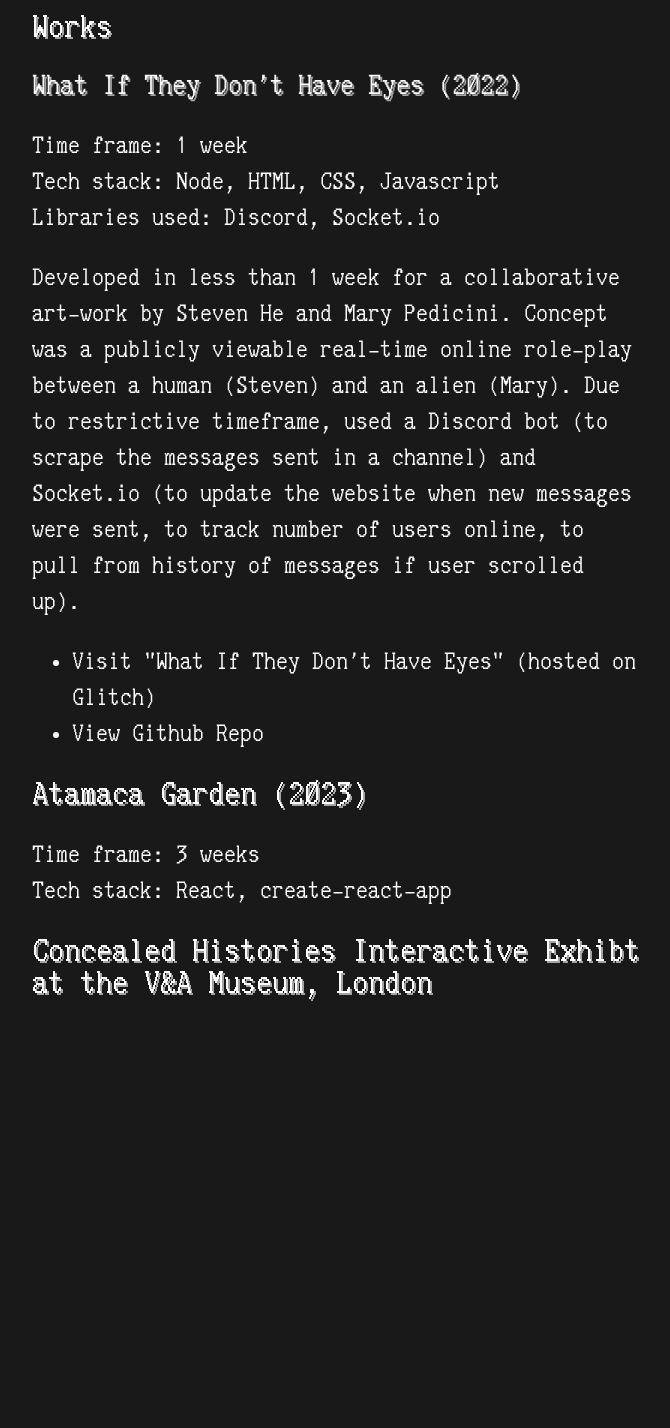
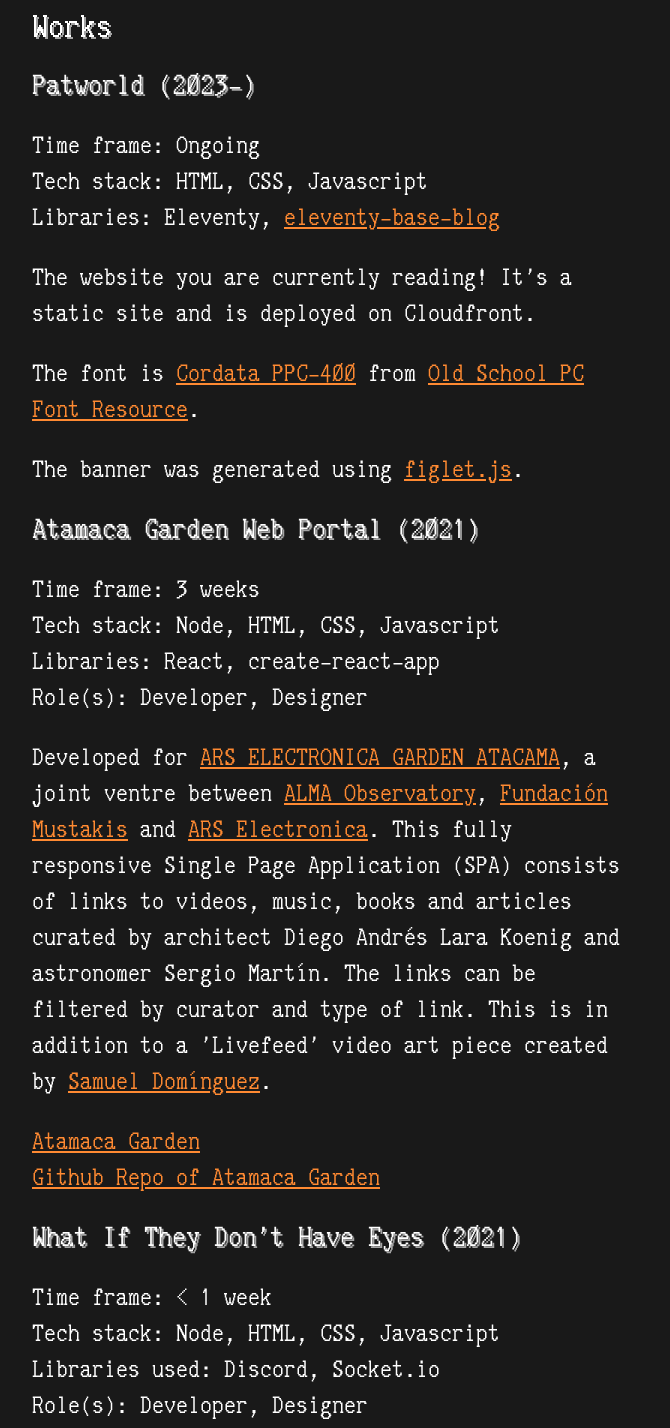
Before and after one commit to patrickpatrickpatrick/patrickpages, an Eleventy site: page content/works/index.md in a window 1280 px wide. Shown: the part 283-1711 px from the top of the page, without its empty margins (304-974 px from the left). Before the commit the page ends 1326 px from the top, so only its background shows below. Built offline with nearby package versions, Linux system fonts and the light colour scheme; Eleventy itself is replaced by a stand-in of ours; files that its build step writes are made by us from their sources.

Commit message:
write more about works

```diff
--- a/content/works/index.md
+++ b/content/works/index.md
@@ -8,20 +8,53 @@
 
 ## Works
 
-### What If They Don't Have Eyes (2022)
+### Patworld (2023-)
 
-Time frame: 1 week
+Time frame: Ongoing
+Tech stack: HTML, CSS, Javascript
+Libraries: Eleventy, [eleventy-base-blog](https://github.com/11ty/eleventy-base-blog)
+
+The website you are currently reading! It's a static site and is deployed on Cloudfront.
+
+The font is [Cordata PPC-400](https://int10h.org/oldschool-pc-fonts/fontlist/?2#cordata) from [Old School PC Font Resource](https://int10h.org/oldschool-pc-fonts/).
+
+The banner was generated using [figlet.js](https://github.com/patorjk/figlet.js).
+
+### Atamaca Garden Web Portal (2021)
+
+Time frame: 3 weeks
+Tech stack: Node, HTML, CSS, Javascript
+Libraries: React, create-react-app
+Role(s): Developer, Designer
+
+Developed for [ARS ELECTRONICA GARDEN ATACAMA](https://ars.electronica.art/newdigitaldeal/en/networked/), a joint ventre between [ALMA Observatory](https://www.almaobservatory.org/en/home/), [Fundación Mustakis](https://www.fundacionmustakis.org/) and [ARS Electronica](https://ars.electronica.art/news/en/). This fully responsive Single Page Application (SPA) consists of links to videos, music, books and articles curated by architect Diego Andrés Lara Koenig and astronomer Sergio Martín. The links can be filtered by curator and type of link. This is in addition to a 'Livefeed' video art piece created by [Samuel Domínguez](https://www.samuel-dominguez.com/).
+
+[Atamaca Garden](/works/atamaca-garden)
+[Github Repo of Atamaca Garden](https://github.com/patrickpatrickpatrick/atamaca-garden)
+
+### What If They Don't Have Eyes (2021)
+
+Time frame: < 1 week
 Tech stack: Node, HTML, CSS, Javascript
 Libraries used: Discord, Socket.io
+Role(s): Developer, Designer
 
-Developed in less than 1 week for a collaborative art-work by Steven He and Mary Pedicini. Concept was a publicly viewable real-time online role-play between a human (Steven) and an alien (Mary). Due to restrictive timeframe, used a Discord bot (to scrape the messages sent in a channel) and Socket.io (to update the website when new messages were sent, to track number of users online, to pull from history of messages if user scrolled up).
+Developed for a collaborative art-work by Steven He and Mary Pedicini as part of the [SW11NDOWS](https://www.anitagarwal.com/sw11ndows) show. The art piece was [a public sculpture which contained a QR code](https://www.anitagarwal.com/sw11ndows?pgid=l0ro6tcm-1205ec44-66fe-4b00-a3dd-d7e39b76ce61) that linked to the application.
 
-- Visit "What If They Don't Have Eyes" (hosted on Glitch)
-- View Github Repo
+Concept was a publicly viewable real-time online role-play between a human (Steven) and an alien (Mary). Due to the limited timeframe, used a Discord bot (to scrape the messages sent in a channel) and Socket.io (to update the website when new messages were sent, to track number of users online, to pull from history of messages if user scrolled up).
 
-## Atamaca Garden (2023)
+The design is inspired by Windows 95 and was a collaboration with Steven He.
 
-Time frame: 3 weeks
-Tech stack: React, create-react-app
+[What If They Don't Have Eyes](https://humorous-spurious-angle.glitch.me/) (hosted on Glitch, you might need to wait for it to spin up!)
+[Github Repo](https://github.com/patrickpatrickpatrick/whatiftheydonthaveeyes)
 
-## Concealed Histories Interactive Exhibt at the V&A Museum, London
+### Concealed Histories Interactive Exhibit at the V&A Museum, London (2019-2021)
+
+Time frame: 3 months
+Tech stack: Node, HTML, CSS, Javascript, Web Components, Go
+Libraries used: Hugo, React
+Role(s): Developer
+
+Developed as part of [Concealed Histories](https://www.vam.ac.uk/exhibitions/concealed-histories-uncovering-the-story-of-nazi-looting), a show at the V&A about the relationship between the [Fischer List](https://www.vam.ac.uk/articles/explore-entartete-kunst-the-nazis-inventory-of-degenerate-art#?xywh=-2454%2C-303%2C8987%2C6044) (a list of art confiscated by the Nazi) and the [Gilbert Collection](https://www.vam.ac.uk/collections/gilbert-collection). This was an interactive that was temporarily installed in the Gilbert Collection in the V&A and offered visitors a more in-depth explanation of the Fischer List as well as the ability to explore it in detail using Universal Viewer.
+
+[Blog post about the interactive](https://www.vam.ac.uk/blog/digital/museum-interactives)
```
